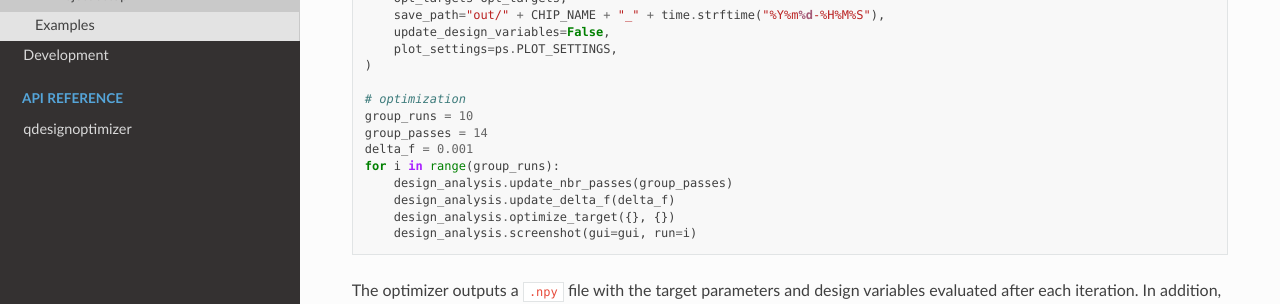
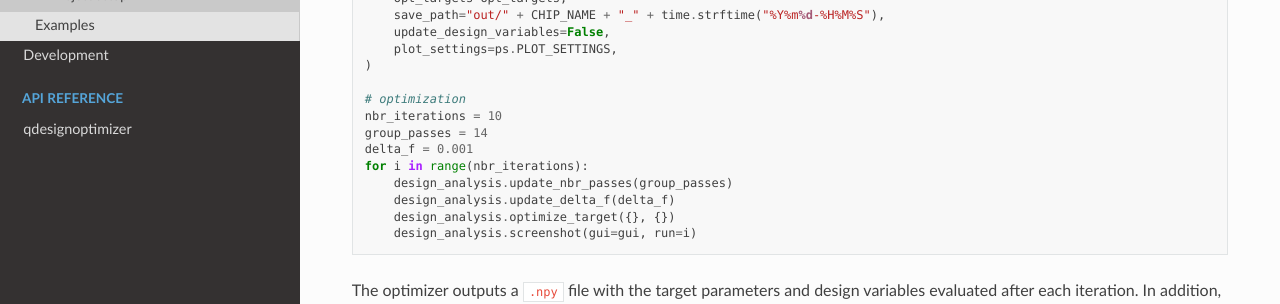
Before and after one commit to 202Q-lab/QDesignOptimizer, a Sphinx documentation site: the page built from docs/source/quickstart.rst, in a window 1280 px wide and 900 px high, scrolled down 5810 px. Shown: the part 332-636 px from the top of the window. Built offline with Sphinx 7.4.7 and the Read the Docs theme 3.1.0, drawn with Linux system fonts in a browser that asks for light colours; pages that are not in the unit, such as notebooks, are missing from menus.

Commit message:
group_runs -> nbr_iterations

```diff
--- a/docs/source/quickstart.rst
+++ b/docs/source/quickstart.rst
@@ -286,10 +286,10 @@ Optimization Workflow
     )
 
     # optimization
-    group_runs = 10
+    nbr_iterations = 10
     group_passes = 14
     delta_f = 0.001
-    for i in range(group_runs):
+    for i in range(nbr_iterations):
         design_analysis.update_nbr_passes(group_passes)
         design_analysis.update_delta_f(delta_f)
         design_analysis.optimize_target({}, {})
```
Also changed, not shown: 5 other files.
